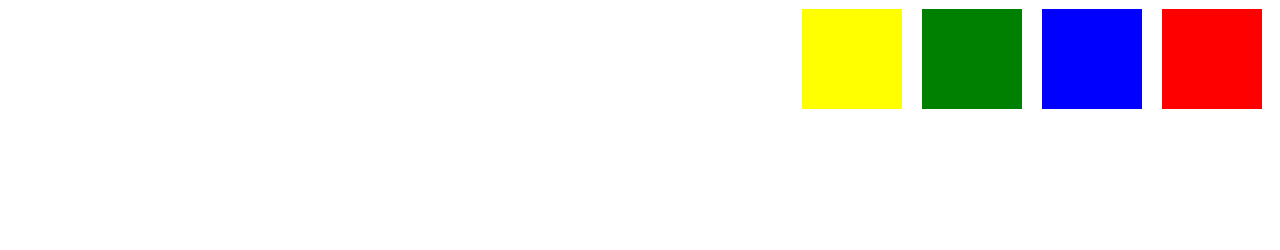
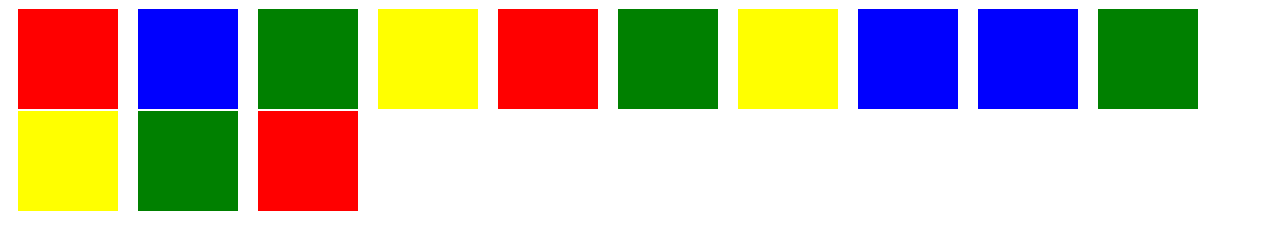
Before and after one commit to jmpeterson18460/show_and_tell, a plain HTML site: page index.html in a window 1280 px wide. Drawn offline with Linux system fonts and the light colour scheme.

Commit message:
Flex-wrap: wrap

```diff
--- a/index.html
+++ b/index.html
@@ -19,6 +19,35 @@
       </div>
       <div class="yellow">
 
+      </div>
+      <div class="red">
+
+      </div>
+      <div class="green">
+
+      </div>
+      <div class="yellow">
+
+      </div>
+      <div class="blue">
+
+      </div>
+      <div class="blue">
+
+      </div>
+      <div class="green">
+
+      </div>
+      <div class="yellow">
+
+      </div>
+      <div class="green">
+
+      </div>
+      <div class="red">
+
+      </div>
+
     </div>
 
   </body>
--- a/styles.css
+++ b/styles.css
@@ -28,5 +28,5 @@
 
 #content{
   display: flex;
-  flex-direction: row-reverse;
+  flex-wrap: wrap;
 }
```
